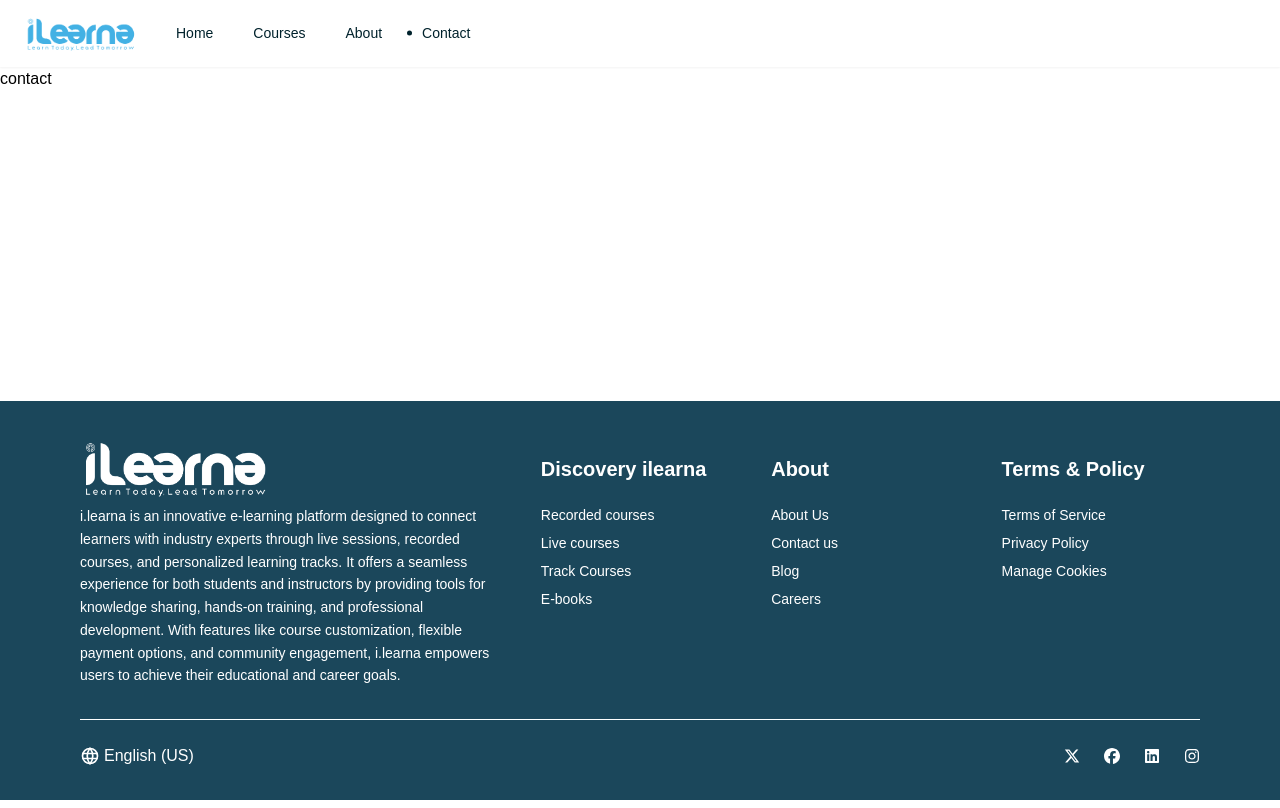
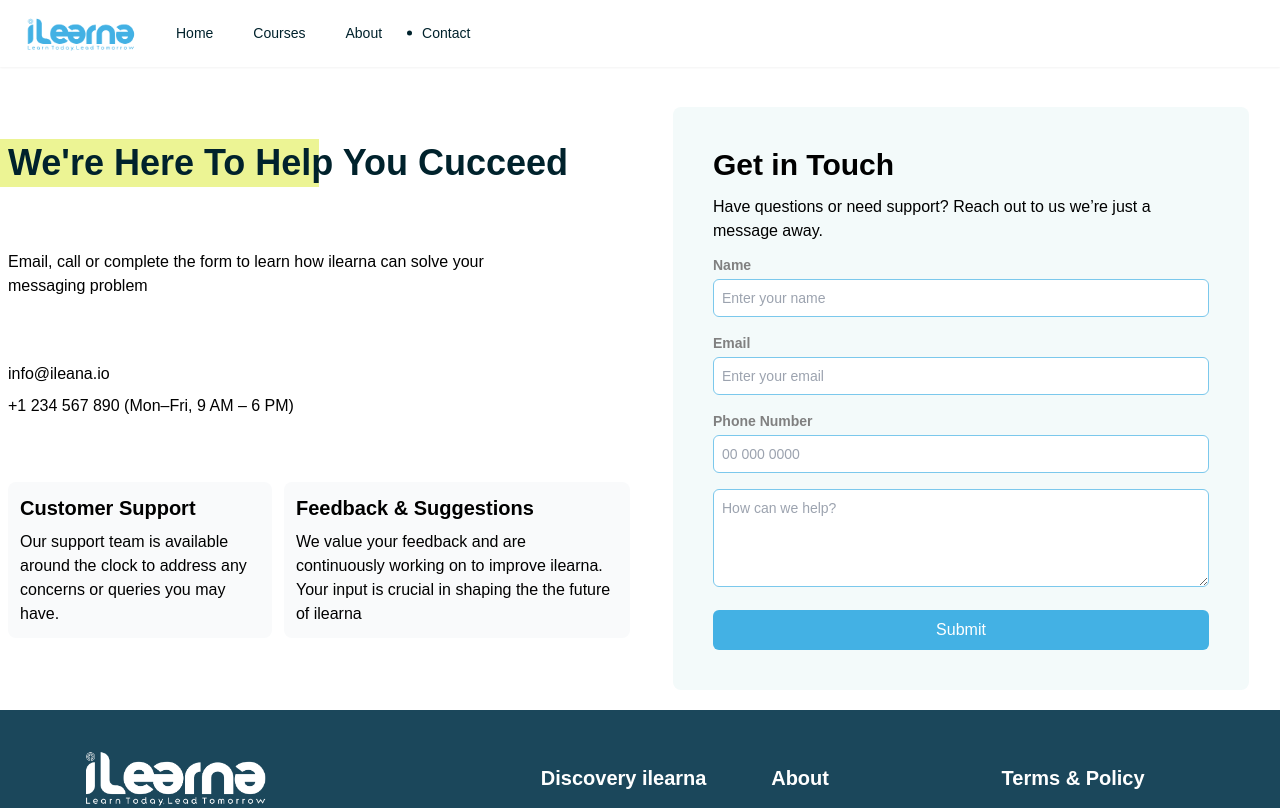
Before and after one commit to Abdelghani-Adel/iLearna-platform, a Next.js app: page /contact in a window 1280 px wide. Shown: the top 808 px of the page. Built offline with nearby package versions, Linux system fonts and the light colour scheme; a web font is replaced by a local one.

Commit message:
Added contact-us page

```diff
--- a/app/(with-layout)/(home)/page.tsx
+++ b/app/(with-layout)/(home)/page.tsx
@@ -1,4 +1,5 @@
 import Faq from "@/components/molecules/Faq";
+import PageTitle from "@/components/ui/PageTitle";
 import { baseMetadata } from "@/utils/baseMetadata";
 import { Metadata } from "next";
 
@@ -10,6 +11,13 @@ export const metadata: Metadata = {
 export default function Home() {
   return (
     <main>
+      <section className="px-10">
+        <div className="lg:w-1/3">
+          <PageTitle>
+            Unlock Your Potential with Expert-Led Courses & Learning Paths
+          </PageTitle>
+        </div>
+      </section>
       <section className="flex justify-center p-10">
         <Faq />
       </section>
--- a/app/(with-layout)/contact/page.tsx
+++ b/app/(with-layout)/contact/page.tsx
@@ -1,6 +1,8 @@
 import React from "react";
 import { baseMetadata } from "@/utils/baseMetadata";
 import { Metadata } from "next";
+import ContactText from "@/components/routes/contact/ContactText";
+import ContactForm from "@/components/routes/contact/ContactForm";
 
 export const metadata: Metadata = {
   title: "I Learna Contacts",
@@ -8,7 +10,17 @@ export const metadata: Metadata = {
 };
 
 const Page = () => {
-  return <div>contact</div>;
+  return (
+    <div className="flex flex-col lg:flex-row px-2 py-5 space-y-5 lg:space-x-5">
+      <div className="lg:w-1/2">
+        <ContactText />
+      </div>
+
+      <div className="lg:w-1/2">
+        <ContactForm />
+      </div>
+    </div>
+  );
 };
 
 export default Page;
--- /dev/null
+++ b/components/routes/contact/ContactForm.tsx
@@ -0,0 +1,60 @@
+"use client";
+import InputEmail from "@/components/ui/InputEmail";
+import InputText from "@/components/ui/InputText";
+import InputTextArea from "@/components/ui/InputTextArea";
+import React from "react";
+import { FormProvider, SubmitHandler, useForm } from "react-hook-form";
+
+type FormValues = {
+  email: string;
+  password: string;
+};
+
+const ContactForm = () => {
+  const formMethods = useForm<FormValues>();
+  const { handleSubmit } = formMethods;
+
+  const onSubmit: SubmitHandler<FormValues> = (data) => {
+    console.log("Form Data:", data);
+  };
+
+  return (
+    <div className="bg-accent-lighter p-10 max-w-xl m-auto rounded-lg space-y-3">
+      <h1 className="text-3xl font-bold">Get in Touch</h1>
+      <p className="font-light">
+        Have questions or need support? Reach out to us we’re just a message
+        away.
+      </p>
+
+      <FormProvider {...formMethods}>
+        <form onSubmit={handleSubmit(onSubmit)} className="space-y-4">
+          <InputText name="name" label="Name" placeholder="Enter your name" />
+
+          <InputEmail
+            name="email"
+            label="Email"
+            placeholder="Enter your email"
+            rules={{ required: "Email is required" }}
+          />
+
+          <InputText
+            name="phone"
+            label="Phone Number"
+            placeholder="00 000 0000"
+          />
+
+          <InputTextArea name="message" placeholder="How can we help?" />
+
+          <button
+            type="submit"
+            className="w-full py-2 text-white bg-accent rounded-md hover:bg-accent-dark transition duration-300"
+          >
+            Submit
+          </button>
+        </form>
+      </FormProvider>
+    </div>
+  );
+};
+
+export default ContactForm;
--- /dev/null
+++ b/components/routes/contact/ContactText.tsx
@@ -0,0 +1,43 @@
+import PageTitle from "@/components/ui/PageTitle";
+import React from "react";
+
+const ContactText = () => {
+  return (
+    <div className="space-y-3 h-full flex flex-col justify-evenly max-w-2xl m-auto">
+      <PageTitle>We're here to help you cucceed</PageTitle>
+
+      <p className="max-w-lg">
+        Email, call or complete the form to learn how ilearna can solve your
+        messaging problem
+      </p>
+
+      <div className="font-normal space-y-2">
+        <p>info@ileana.io</p>
+        <p>+1 234 567 890 (Mon–Fri, 9 AM – 6 PM)</p>
+      </div>
+
+      <div className="flex flex-col space-y-3 md:flex-row md:justify-between md:space-x-5 md:space-y-0 lg:flex-col lg:space-x-0 lg:space-y-3 xl:flex-row xl:space-y-0 xl:space-x-3">
+        <div className="bg-gray-50 p-3 rounded-lg">
+          <h3 className="font-semibold mb-2 text-xl capitalize">
+            customer support
+          </h3>
+          <p className="font-light">
+            Our support team is available around the clock to address any
+            concerns or queries you may have.
+          </p>
+        </div>
+        <div className="bg-gray-50 p-3 rounded-lg">
+          <h3 className="font-semibold mb-2 text-xl capitalize">
+            feedback & suggestions
+          </h3>
+          <p className="font-light">
+            We value your feedback and are continuously working on to improve
+            ilearna. Your input is crucial in shaping the the future of ilearna
+          </p>
+        </div>
+      </div>
+    </div>
+  );
+};
+
+export default ContactText;
--- /dev/null
+++ b/components/ui/InputTextArea.tsx
@@ -0,0 +1,33 @@
+"use client";
+import { FC } from "react";
+import { useFormContext } from "react-hook-form";
+import InputLabel from "./InputLabel";
+import InputError from "./InputError";
+
+interface IProps {
+  name: string;
+  placeholder?: string;
+  rules?: object;
+}
+
+const InputTextArea: FC<IProps> = (props) => {
+  // Access the form context to register this input and get the values and errors.
+  const { register, formState } = useFormContext();
+  const error = formState.errors[props.name];
+
+  return (
+    <div>
+      <textarea
+        id={props.name}
+        placeholder={props.placeholder}
+        rows={4}
+        className="w-full text-sm py-2 px-2 pr-8 border rounded-md focus:outline-none focus:ring-1 font-normal border-accent-light"
+        {...register(props.name, { ...props.rules })}
+      />
+
+      <InputError error={error?.message?.toString()} />
+    </div>
+  );
+};
+
+export default InputTextArea;
```
